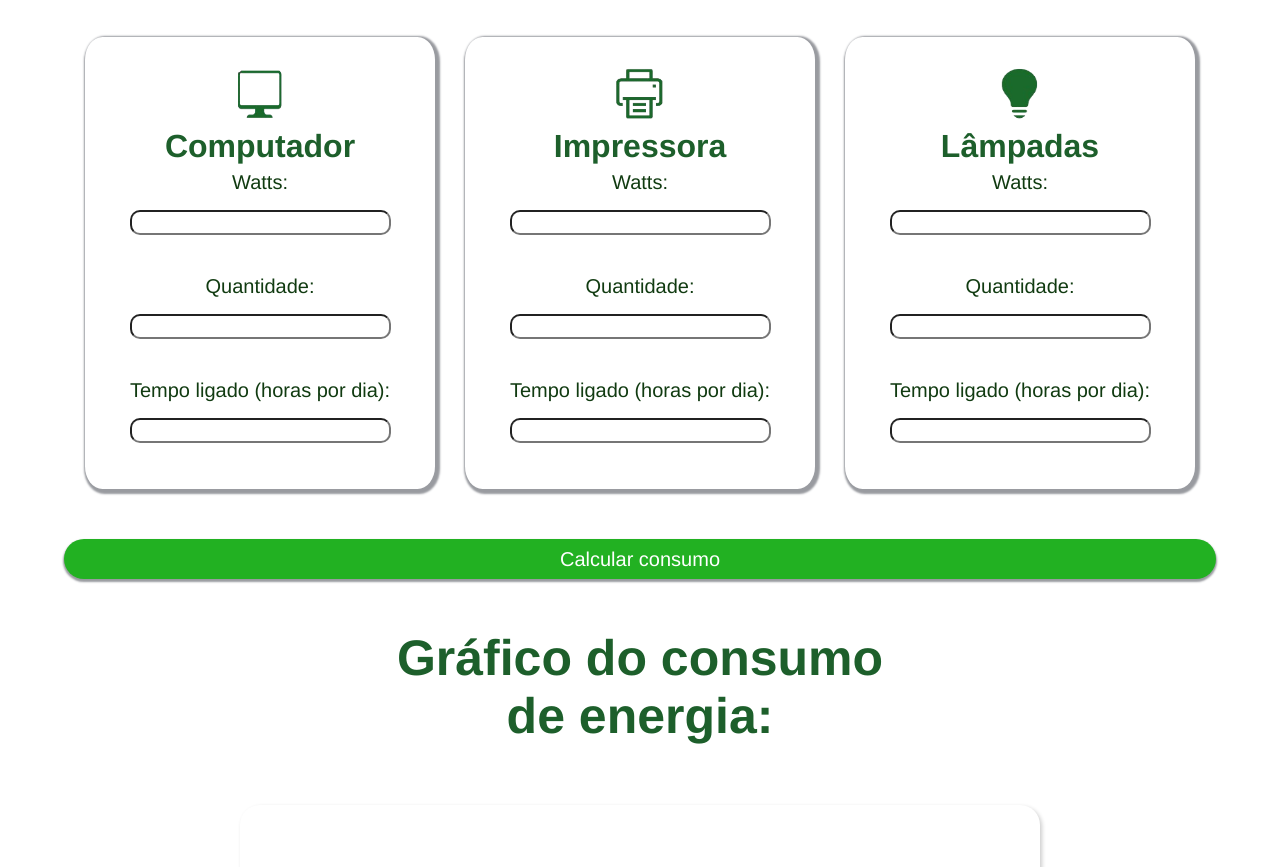
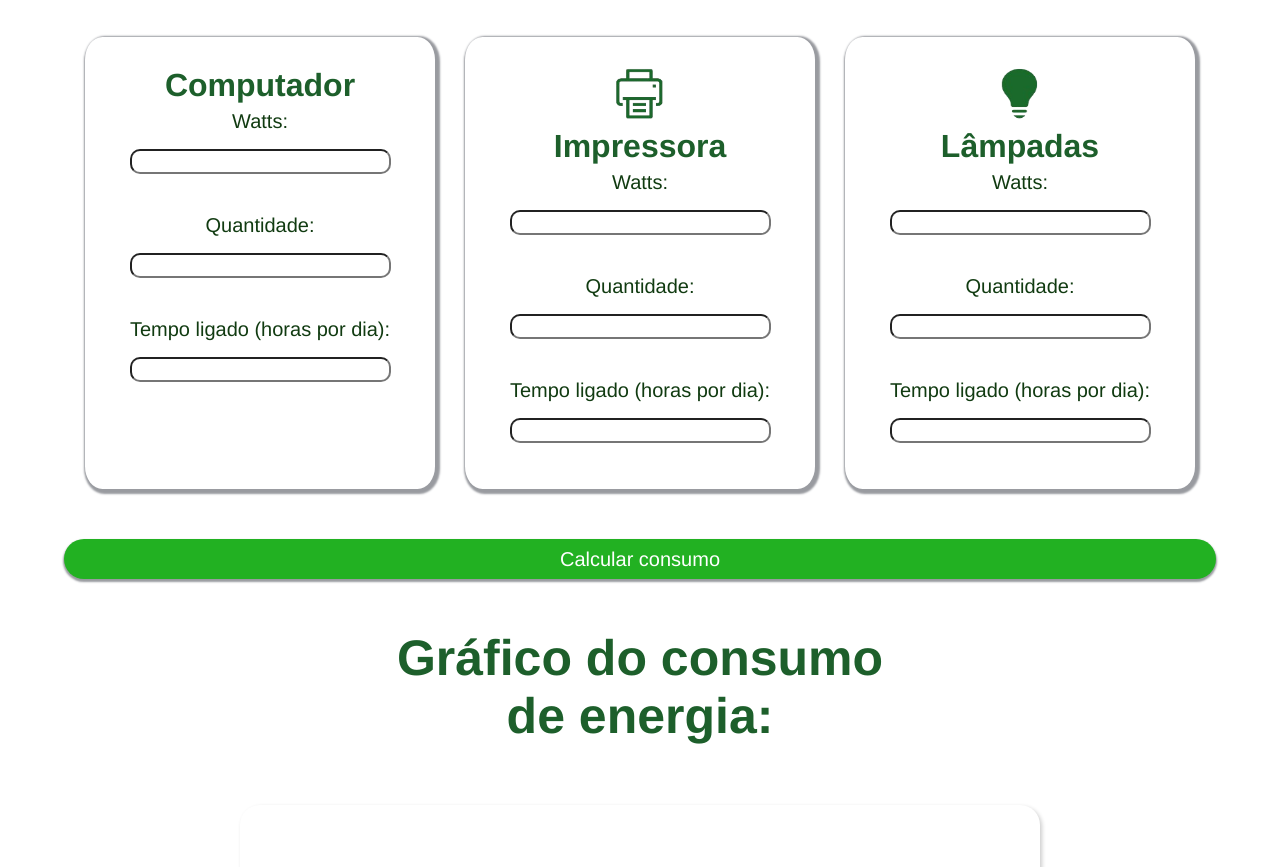
Before and after one commit to felipekeller08/site-sinergreen, a plain HTML site: page index.html in a window 1280 px wide. Shown: the part 2016-2883 px from the top of the page. Drawn offline with nearby package versions, Linux system fonts and the light colour scheme.

Commit message:
index.html

```diff
--- a/index.html
+++ b/index.html
@@ -84,7 +84,7 @@ onde nosso projeto foi aplicado.</p>
  </div>
 <div class="calculadoras">
   <div class="container">
-    <img src="/comput.png" alt="">
+
     <h1>Computador</h1>
     <label for="computador">Watts:</label>
     <input type="number" id="computador"><br>
```
